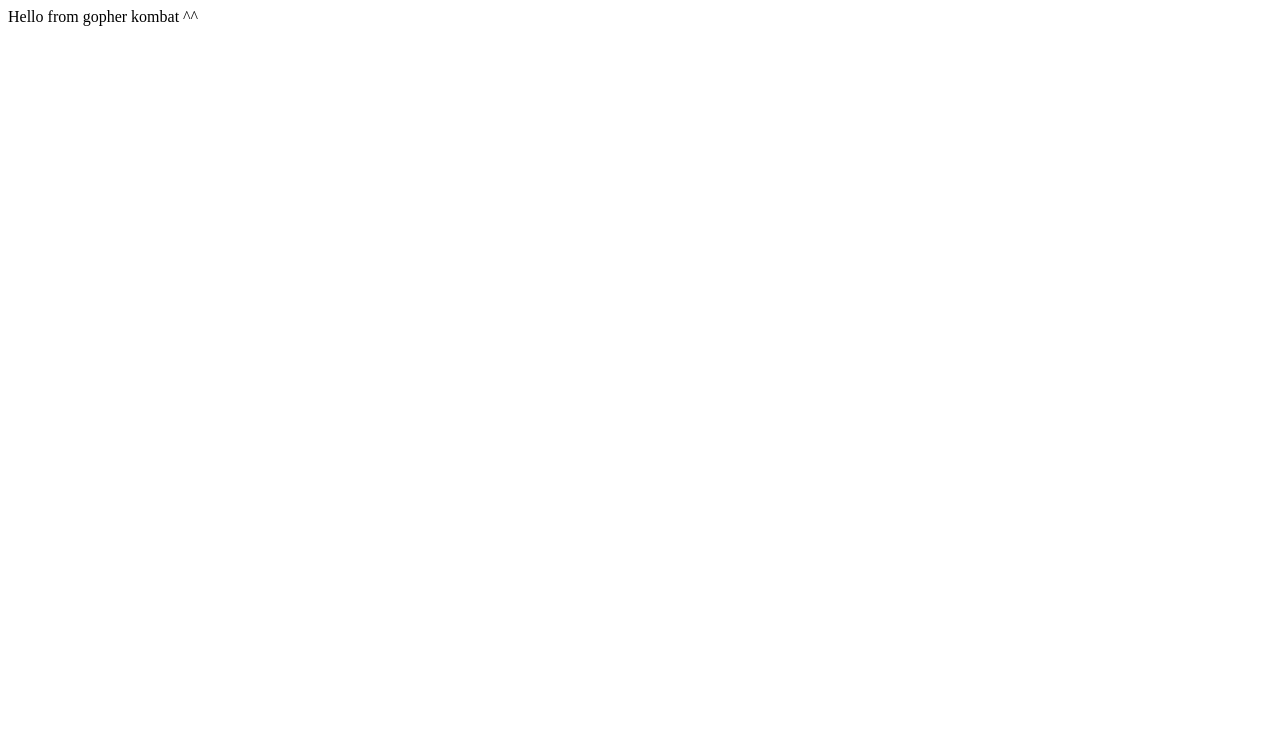
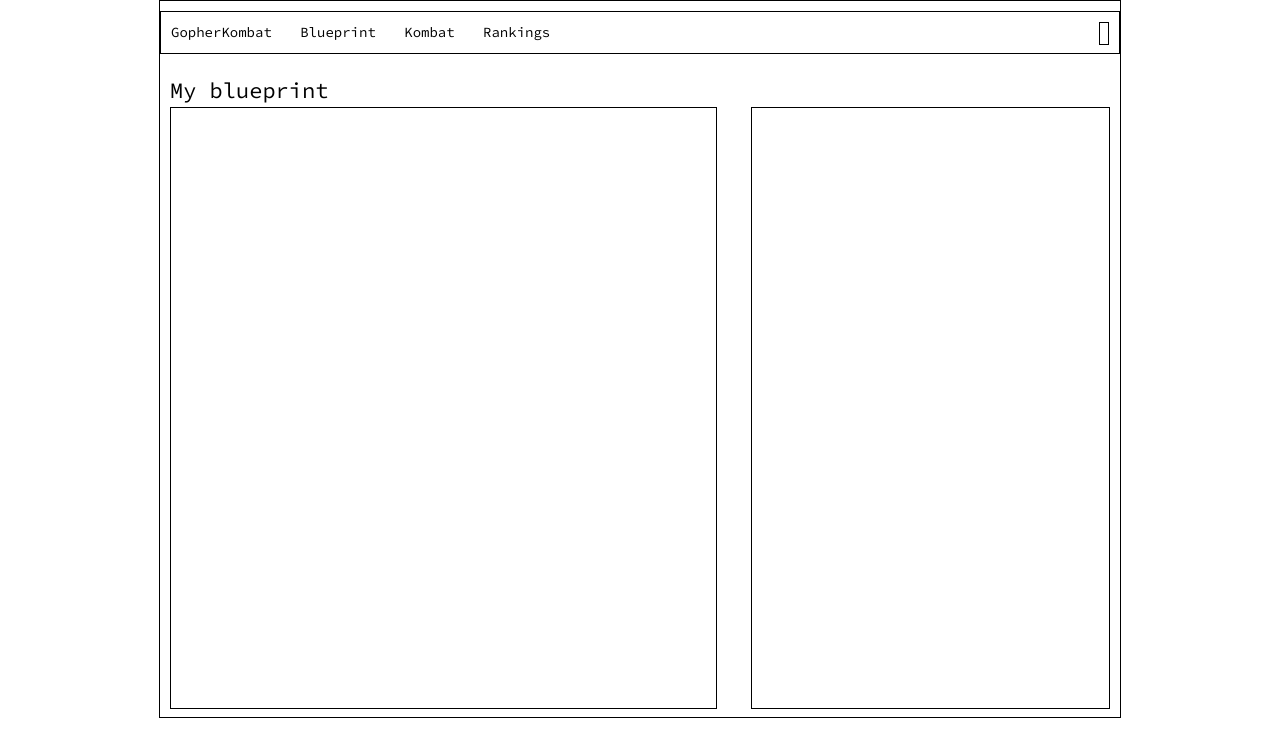
Before and after one commit to gophergala/GopherKombat, a plain HTML site: page static/index.html in a window 1280 px wide. Drawn offline with Linux system fonts and the light colour scheme.

Commit message:
Starting on frontend

```diff
--- a/static/index.html
+++ b/static/index.html
@@ -1,6 +1,44 @@
+<!DOCTYPE html>
 <html>
 
+<head>
+    <title>Gopher Kombat !</title>
+
+    <meta http-equiv="Content-Type" content="text/html; charset=utf-8">
+
+    <link href='http://fonts.googleapis.com/css?family=Source+Code+Pro:200,300,400,500,600' rel='stylesheet' type='text/css'>
+
+    <link rel="shortcut icon" href="favicon.ico" type="image/x-icon">
+    <link rel="stylesheet" type="text/css" href="reset.css">
+    <link rel="stylesheet" type="text/css" href="main.css">
+
+    <link rel="icon" href="favicon.ico" type="image/x-icon">
+</head>
+
 <body>
-Hello from gopher kombat ^^
+    <div class="outer-wrapper">
+        <div class="inner-wrapper">
+            <div class="header">
+                <div class="logo">GopherKombat</div>
+                <div class="nav">Blueprint</div>
+                <div class="nav">Kombat</div>
+                <div class="nav">Rankings</div>
+                <div class="profile">&nbsp;</div>
+            </div>
+            <div class="content">
+                <div id="headline">My blueprint</div>
+                <div class="editor-wrapper">
+                    <div id="editor">
+
+                    </div>
+                    <div id="apidoc">
+
+                    </div>
+                </div>
+            </div>
+        </div>
+    </div>
+    <script type="application/javascript" src="main.js"></script>
 </body>
+
 </html>
```
